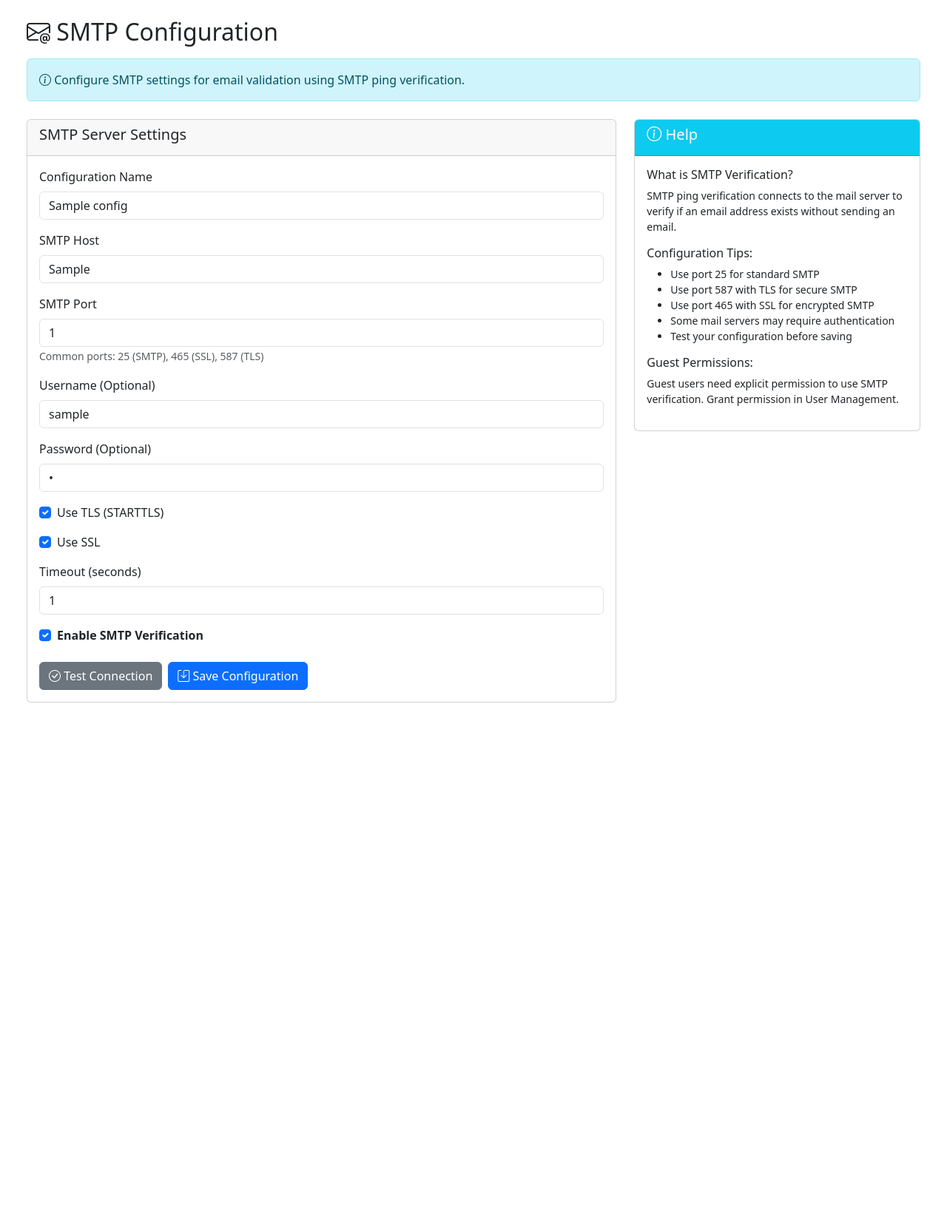
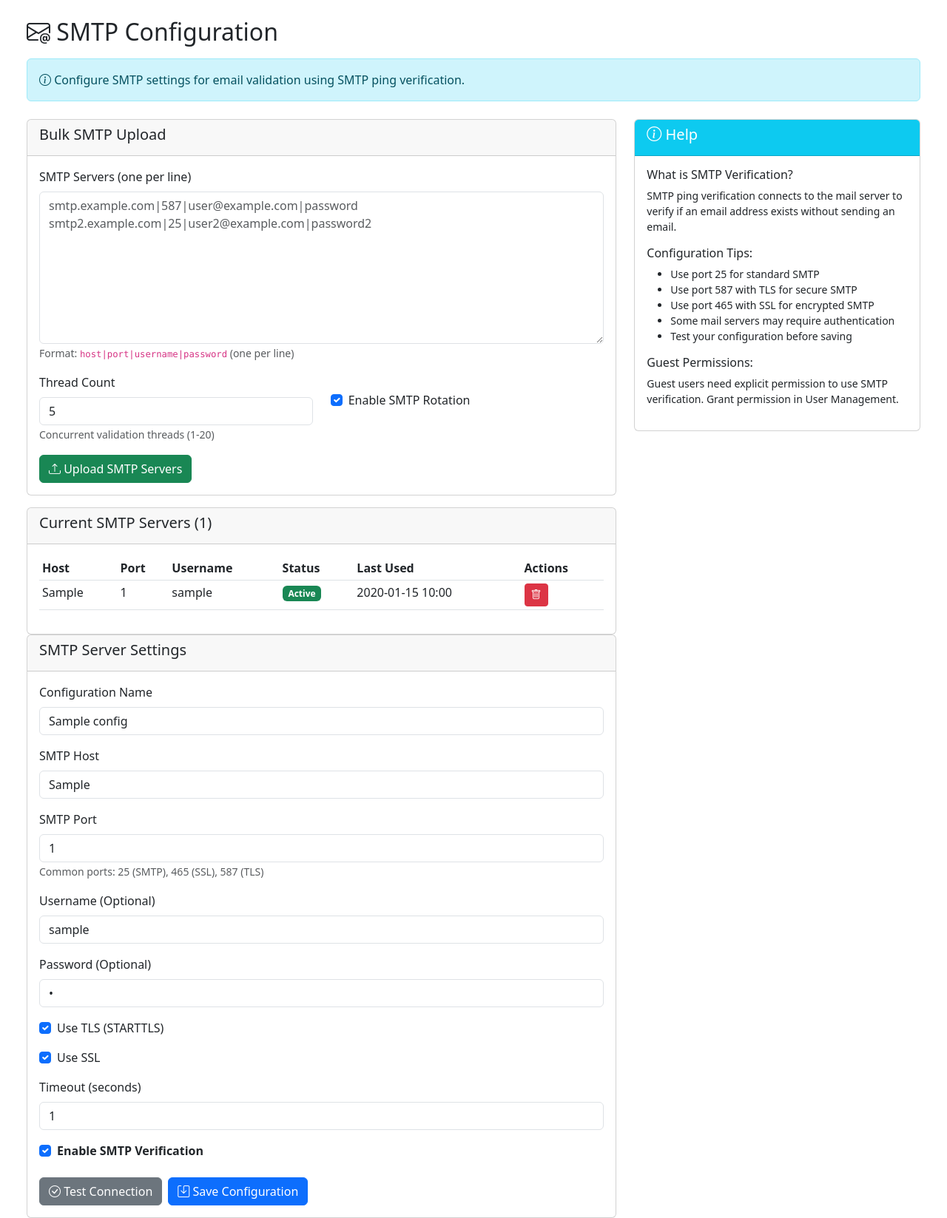
Before and after one commit to jhossain1509/email-database-manager, a Flask app: page /admin/smtp-config in a window 1280 px wide. Shown: the part 56-1703 px from the top of the page at 74% size. Before the commit the page ends 1006 px from the top, so only its background shows below. Run offline with Flask 3, Linux system fonts and the light colour scheme; a user stored in the database is signed in; tables that the repository leaves empty hold one stand-in row (values such as "Sample post").

Commit message:
Add comprehensive SMTP validation with bulk upload, rotation, and threading support
Co-authored-by: jhossain1509 <60214588+jhossain1509@users.noreply.github.com>

```diff
--- a/app/models/job.py
+++ b/app/models/job.py
@@ -253,6 +253,11 @@ class SMTPConfig(db.Model):
     test_status = db.Column(db.String(50))  # success, failed, pending
     test_message = db.Column(db.Text)
 
+    # Rotation and threading
+    thread_count = db.Column(db.Integer, default=5, nullable=False)  # Concurrent threads
+    enable_rotation = db.Column(db.Boolean, default=True, nullable=False)  # Rotate SMTP servers
+    last_used_at = db.Column(db.DateTime)  # Last time this server was used
+
     # Metadata
     created_at = db.Column(db.DateTime, default=datetime.utcnow, nullable=False)
     updated_at = db.Column(db.DateTime, default=datetime.utcnow, onupdate=datetime.utcnow)
--- a/app/routes/admin.py
+++ b/app/routes/admin.py
@@ -486,6 +486,84 @@ def smtp_config():
             except Exception as e:
                 return jsonify({'success': False, 'message': f'Connection failed: {str(e)}'})
 
+        elif action == 'bulk_upload':
+            # Bulk upload SMTP servers
+            bulk_list = request.form.get('bulk_smtp_list', '').strip()
+            thread_count = int(request.form.get('thread_count', 5))
+            enable_rotation = request.form.get('enable_rotation') == 'on'
+
+            if not bulk_list:
+                flash('Please provide SMTP server list.', 'danger')
+                return redirect(url_for('admin.smtp_config'))
+
+            lines = bulk_list.split('\n')
+            added_count = 0
+            error_count = 0
+
+            for line in lines:
+                line = line.strip()
+                if not line:
+                    continue
+
+                parts = line.split('|')
+                if len(parts) != 4:
+                    error_count += 1
+                    continue
+
+                host, port, username, password = parts
+
+                try:
+                    # Check if already exists
+                    existing = SMTPConfig.query.filter_by(
+                        smtp_host=host.strip(),
+                        smtp_port=int(port.strip()),
+                        smtp_username=username.strip()
+                    ).first()
+
+                    if existing:
+                        continue
+
+                    config = SMTPConfig(
+                        name=f'{host.strip()}:{port.strip()}',
+                        smtp_host=host.strip(),
+                        smtp_port=int(port.strip()),
+                        smtp_username=username.strip(),
+                        smtp_password=password.strip(),
+                        use_tls=int(port.strip()) == 587,
+                        use_ssl=int(port.strip()) == 465,
+                        timeout=30,
+                        is_active=True,
+                        thread_count=thread_count,
+                        enable_rotation=enable_rotation
+                    )
+                    db.session.add(config)
+                    added_count += 1
+                except Exception as e:
+                    error_count += 1
+                    continue
+
+            db.session.commit()
+
+            log_activity('admin_action', f'Bulk uploaded {added_count} SMTP servers')
+
+            if added_count > 0:
+                flash(f'Successfully added {added_count} SMTP servers. {error_count} errors.', 'success')
+            else:
+                flash(f'No servers added. {error_count} errors.', 'warning')
+
+            return redirect(url_for('admin.smtp_config'))
+
+        elif action == 'delete':
+            # Delete SMTP server
+            server_id = request.form.get('server_id')
+            config = SMTPConfig.query.get(server_id)
+            if config:
+                db.session.delete(config)
+                db.session.commit()
+                log_activity('admin_action', f'Deleted SMTP server: {config.name}')
+                flash('SMTP server deleted successfully.', 'success')
+            return redirect(url_for('admin.smtp_config'))
+
         elif action == 'save':
             # Save SMTP configuration
             config = SMTPConfig.query.first()
@@ -511,4 +589,5 @@ def smtp_config():
 
     # GET request - show form
     config = SMTPConfig.query.first()
-    return render_template('admin/smtp_config.html', config=config)
+    smtp_servers = SMTPConfig.query.order_by(SMTPConfig.is_active.desc(), SMTPConfig.last_used_at.desc()).all()
+    return render_template('admin/smtp_config.html', config=config, smtp_servers=smtp_servers)
--- a/app/templates/admin/smtp_config.html
+++ b/app/templates/admin/smtp_config.html
@@ -11,6 +11,106 @@
 
     <div class="row mt-4">
         <div class="col-md-8">
+            <div class="card">
+                <div class="card-header">
+                    <h5>Bulk SMTP Upload</h5>
+                </div>
+                <div class="card-body">
+                    <form method="POST" action="{{ url_for('admin.smtp_config') }}" id="bulkUploadForm">
+                        <input type="hidden" name="action" value="bulk_upload">
+
+                        <div class="mb-3">
+                            <label for="bulk_smtp_list" class="form-label">SMTP Servers (one per line)</label>
+                            <textarea class="form-control" id="bulk_smtp_list" name="bulk_smtp_list" rows="8"
+                                      placeholder="smtp.example.com|587|user@example.com|password
+smtp2.example.com|25|user2@example.com|password2" required></textarea>
+                            <small class="form-text text-muted">
+                                Format: <code>host|port|username|password</code> (one per line)
+                            </small>
+                        </div>
+
+                        <div class="row mb-3">
+                            <div class="col-md-6">
+                                <label for="thread_count" class="form-label">Thread Count</label>
+                                <input type="number" class="form-control" id="thread_count" name="thread_count"
+                                       value="5" min="1" max="20" required>
+                                <small class="form-text text-muted">Concurrent validation threads (1-20)</small>
+                            </div>
+                            <div class="col-md-6">
+                                <div class="form-check mt-4">
+                                    <input class="form-check-input" type="checkbox" id="enable_rotation"
+                                           name="enable_rotation" checked>
+                                    <label class="form-check-label" for="enable_rotation">
+                                        Enable SMTP Rotation
+                                    </label>
+                                </div>
+                            </div>
+                        </div>
+
+                        <button type="submit" class="btn btn-success">
+                            <i class="bi bi-upload"></i> Upload SMTP Servers
+                        </button>
+                    </form>
+                </div>
+            </div>
+
+            {% if smtp_servers %}
+            <div class="card mt-3">
+                <div class="card-header">
+                    <h5>Current SMTP Servers ({{ smtp_servers|length }})</h5>
+                </div>
+                <div class="card-body">
+                    <div class="table-responsive">
+                        <table class="table table-sm">
+                            <thead>
+                                <tr>
+                                    <th>Host</th>
+                                    <th>Port</th>
+                                    <th>Username</th>
+                                    <th>Status</th>
+                                    <th>Last Used</th>
+                                    <th>Actions</th>
+                                </tr>
+                            </thead>
+                            <tbody>
+                                {% for server in smtp_servers %}
+                                <tr>
+                                    <td>{{ server.smtp_host }}</td>
+                                    <td>{{ server.smtp_port }}</td>
+                                    <td>{{ server.smtp_username or '-' }}</td>
+                                    <td>
+                                        {% if server.is_active %}
+                                        <span class="badge bg-success">Active</span>
+                                        {% else %}
+                                        <span class="badge bg-secondary">Inactive</span>
+                                        {% endif %}
+                                    </td>
+                                    <td>
+                                        {% if server.last_used_at %}
+                                        {{ server.last_used_at.strftime('%Y-%m-%d %H:%M') }}
+                                        {% else %}
+                                        Never
+                                        {% endif %}
+                                    </td>
+                                    <td>
+                                        <form method="POST" action="{{ url_for('admin.smtp_config') }}" style="display:inline;">
+                                            <input type="hidden" name="action" value="delete">
+                                            <input type="hidden" name="server_id" value="{{ server.id }}">
+                                            <button type="submit" class="btn btn-sm btn-danger"
+                                                    onclick="return confirm('Delete this SMTP server?')">
+                                                <i class="bi bi-trash"></i>
+                                            </button>
+                                        </form>
+                                    </td>
+                                </tr>
+                                {% endfor %}
+                            </tbody>
+                        </table>
+                    </div>
+                </div>
+            </div>
+            {% endif %}
+
             <div class="card">
                 <div class="card-header">
                     <h5>SMTP Server Settings</h5>
--- a/app/templates/layouts/base.html
+++ b/app/templates/layouts/base.html
@@ -78,6 +78,9 @@
                                 <li><a class="dropdown-item" href="{{ url_for('admin.ignore_domains') }}">Ignore Domains</a></li>
                                 <li><a class="dropdown-item" href="{{ url_for('admin.download_history') }}">Download History</a></li>
                                 <li><a class="dropdown-item" href="{{ url_for('admin.activity_logs') }}">Activity Logs</a></li>
+                                <li><a class="dropdown-item" href="{{ url_for('admin.smtp_config') }}">
+                                    <i class="bi bi-envelope-at"></i> SMTP Config
+                                </a></li>
                                 <li><hr class="dropdown-divider"></li>
                                 <li><a class="dropdown-item text-danger" href="{{ url_for('admin.cleanup') }}">
                                     <i class="bi bi-trash"></i> Email Cleanup
```
Also changed, not shown: app/templates/email/validate.html (+39 -8 lines).
